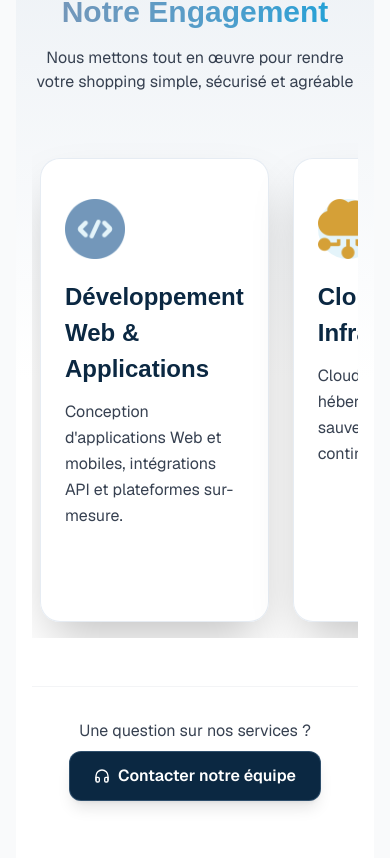
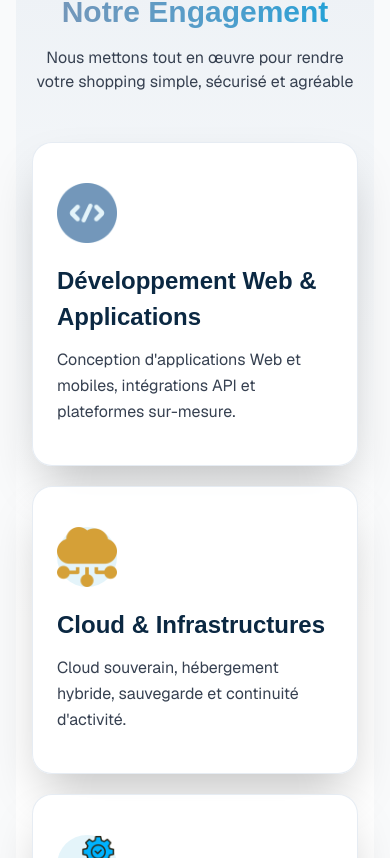
Before and after one commit to codemsnet/msnet_page, a Next.js app: page / in a window 390 px wide. Shown: the part 1746-2604 px from the top of the page. Built offline with nearby package versions, Linux system fonts and the light colour scheme; a web font is replaced by a local one.

Commit message:
Refactor BenefitsSection layout to use a grid for improved responsiveness and spacing

```diff
--- a/components/Catalogue.tsx
+++ b/components/Catalogue.tsx
@@ -37,7 +37,7 @@
           transition={{ delay: 0.2 }}
           className="mt-10"
         >
-          <div className="flex gap-6 overflow-x-auto py-4 px-2">
+          <div className="grid grid-cols-1 md:grid-cols-2 xl:grid-cols-3 gap-5 sm:gap-6 md:gap-8">
             <ServiceCard
               icon={
                 <Image
```
